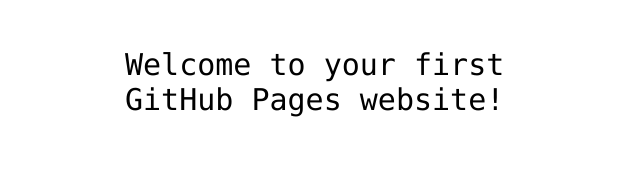
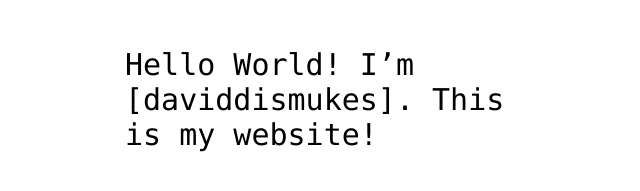
Before and after one commit to daviddismukes/daviddismukes.github.io, a plain HTML site: page index.html in a window 1280 px wide. Shown: the part 341-532 px from the top of the page, without its empty margins (315-955 px from the left). Drawn offline with Linux system fonts and the light colour scheme.

Commit message:
Update index.html
Line 15 Changes
WAS: <p>Welcome to your first GitHub Pages website!</p>
IS: <p>Hello World! I’m [username]. This is my website!</p>

```diff
--- a/index.html
+++ b/index.html
@@ -12,7 +12,7 @@
 <img src="https://octodex.github.com/images/daftpunktocat-thomas.gif" id="octocat" alt="octocat-gif" />
 
 <!-- Change this code here by copy and pasting your template on line 15 -->
-<p>Welcome to your first GitHub Pages website!</p>
+<p>Hello World! I’m [daviddismukes]. This is my website!</p>
 
 </body>
 </html>
```
